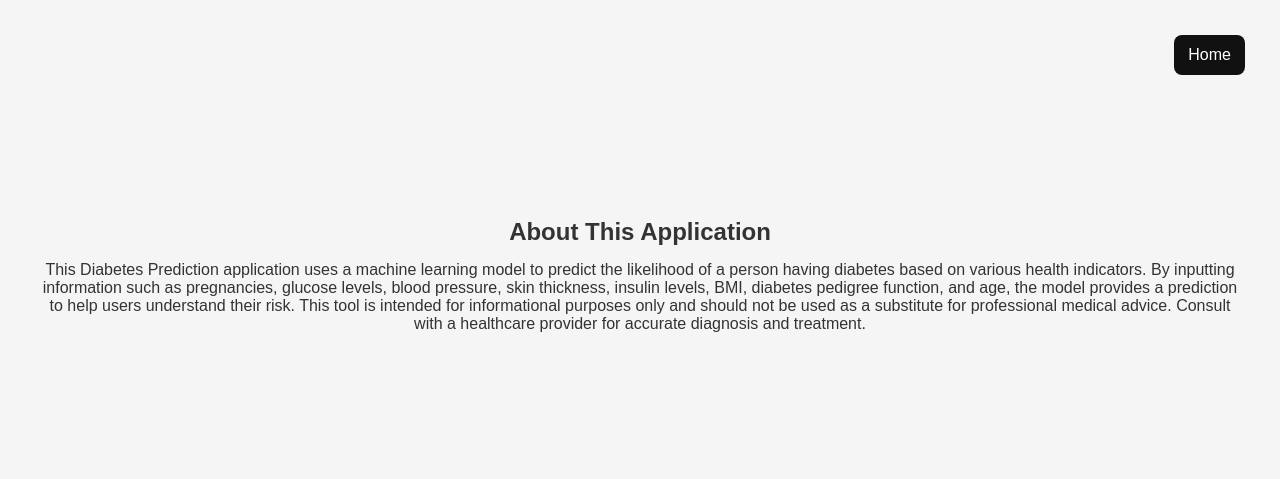
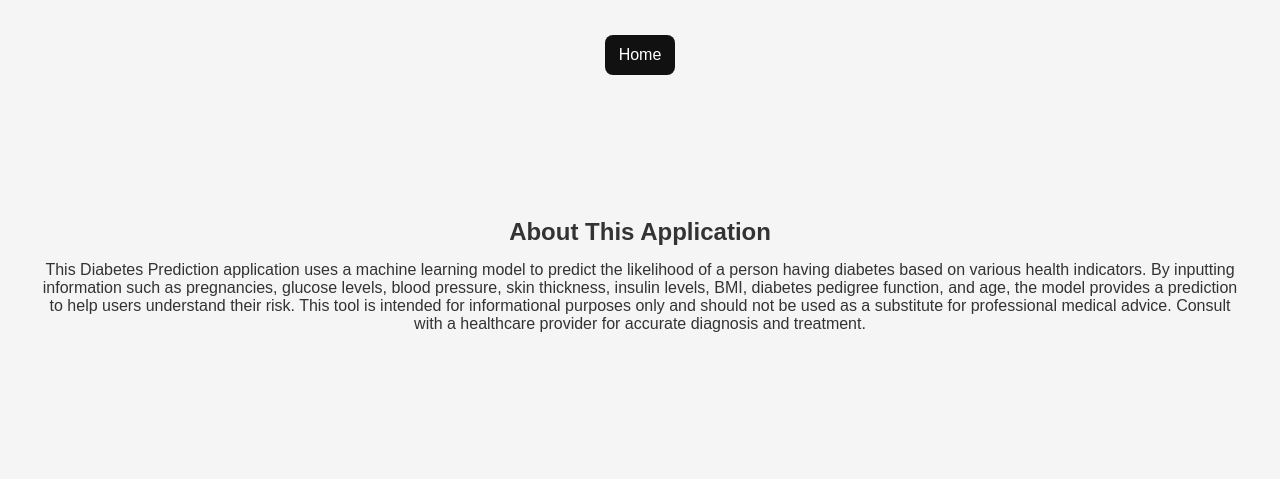
Before and after one commit to Longman-max/diabetes-predictor, a Flask app: page /about in a window 1280 px wide. Shown: the top 479 px of the page. Run offline with Flask 3, Linux system fonts and the light colour scheme; parts of the project's set-up code (start-up, migrations or seed data) failed here and were passed over.

Commit message:
modified

```diff
--- a/static/css/style.css
+++ b/static/css/style.css
@@ -5,6 +5,7 @@
 }
 
 html {
+  user-select: none;
   scroll-behavior: smooth;
 }
 
--- a/templates/about.html
+++ b/templates/about.html
@@ -22,6 +22,7 @@
         font-family: Arial, sans-serif;
         min-height: 60vh;
         display: flex;
+        align-items: center;
         flex-direction: column;
         background: #f5f5f5;
       }
```
